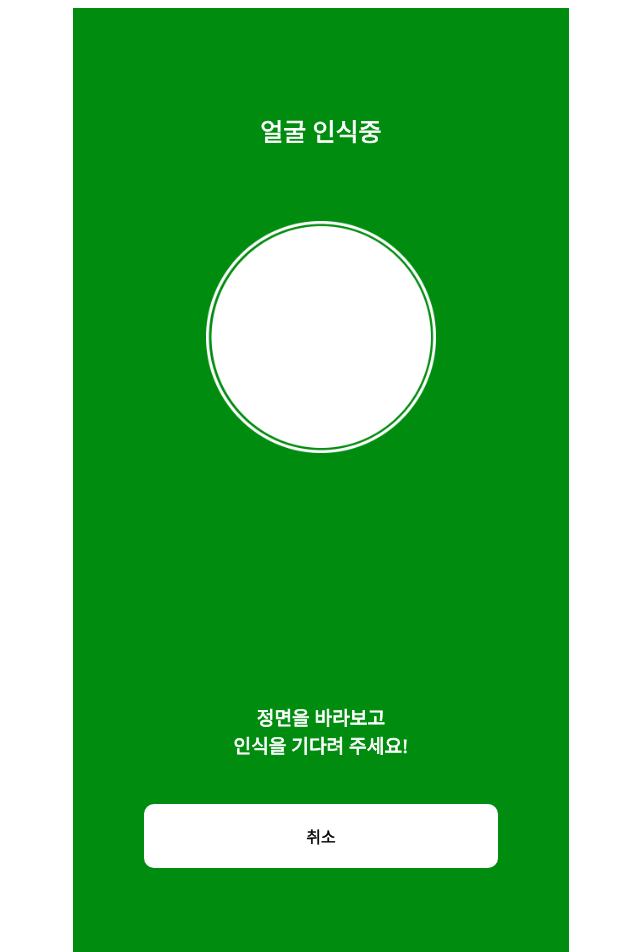
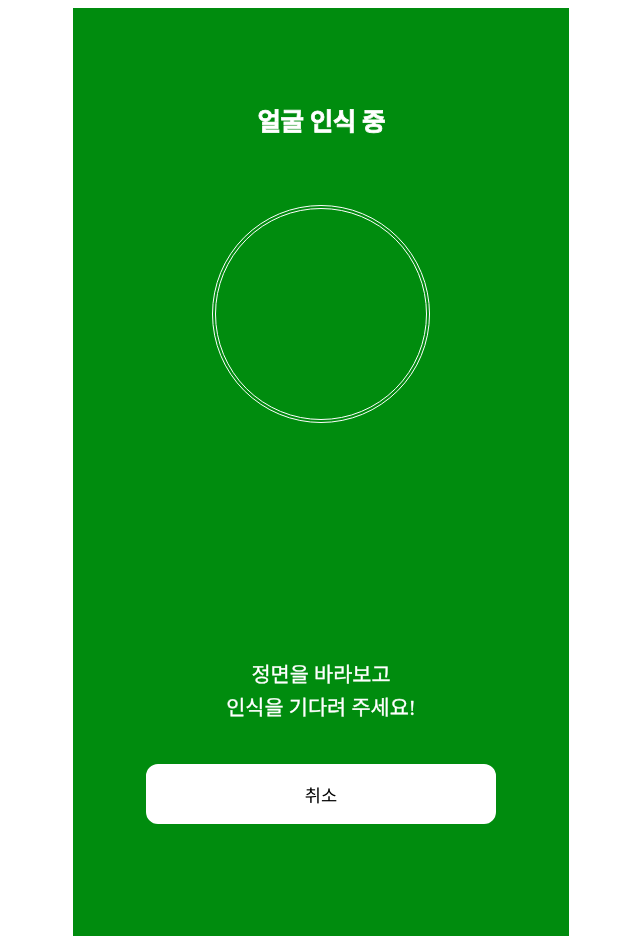
Before and after one commit to app-and-me/2025_ITShow_MirimPay_Client, a React (Vite) app: page /face in a window 1280 px wide. Shown: the top 952 px of the page, without its empty margins (319-959 px from the left). Built offline with nearby package versions, Linux system fonts and the light colour scheme; no server answers.

Commit message:
✨ feat: 얼굴 인식 카메라 기능 추가

```diff
--- a/package.json
+++ b/package.json
@@ -14,6 +14,7 @@
     "react": "^19.0.0",
     "react-dom": "^19.0.0",
     "react-router-dom": "^7.5.3",
+    "react-webcam": "^7.2.0",
     "styled-components": "^6.1.17"
   },
   "devDependencies": {
--- a/src/pages/Face.tsx
+++ b/src/pages/Face.tsx
@@ -1,6 +1,7 @@
-// import styled from "styled-components";
-import FaceCircleimg from '../assets/FaceRecognition.png';
-import styled, { createGlobalStyle } from 'styled-components';
+import React from 'react'
+import Webcam from 'react-webcam'
+import styled, { createGlobalStyle } from 'styled-components'
+
 
 const GlobalStyle = createGlobalStyle`
   body {
@@ -8,78 +9,99 @@ const GlobalStyle = createGlobalStyle`
   }
 `;
 
-const FaceContainer = styled.div`
+const Container = styled.div`
   padding: 1.5rem;
   padding-bottom: 7rem;
   max-width: 28rem;
   margin: 0 auto;
   background-color: #008C0E;
-`
+`;
 
-const Title = styled.p`
+const Title = styled.h2`
   text-align: center;
   font-size: 25px;
   color: white;
   -webkit-text-stroke: 0.8px white;
-  margin-top: 80px;
-  padding-bottom: 3rem;
+  margin-top: 70px;
+  margin-bottom: 45px;
+`
+const Camerabox = styled.div`
+  display: flex;
+  flex-direction: column;
+  align-items: center;
 `
 
-const Face_Wrapper = styled.div`
-  text-align: center;
-`
-
-const FaceCircle = styled.img`
-  padding-bottom: 25rem;
-  width: 230px;
-  max-width: 31rem;
-  display: block;
-  margin-top: 45px;
-  align-item: center;
-  display: block;
-  margin: 0 auto;
-`
-
-const SubTitle = styled.div`
-  margin-top: -150px;
-  text-align: center;
-  font-size: 1.2rem;
-  color: white;
-  -webkit-text-stroke: 0.8px white;
-`
-const Wrapper = styled.div`
+const CameraWrapper = styled.div`
+  margin-top: 5%;
+  margin-bottom: 30%;
+  width: 210px;
+  height: 210px;
+  border-radius: 50%;
+  border: 4px double white;
+  overflow: hidden;
   display: flex;
   justify-content: center;
   align-items: center;
 `
-const Button = styled.div`
-  display: flex;
+
+const StyledWebcam = styled(Webcam)`
+  width: 100%;
+  height: 100%;
+  object-fit: cover;
+`
+
+const Subtitle = styled.div`
+  color: white;
+  text-align: center;
+  font-size: 1.3rem;
+  margin-top: 100px;
+  -webkit-text-stroke: 0.4px white;
+  line-height: 1.6;
+`
+const Button = styled.button`
+  margin: 40px auto 0 auto;
+  margin-top: 40px;
   width: 350px;
   height: 60px;
+  border-radius: 12px;
+  border: 2px solid white;
+  background-color: white;
+  color: black;
+  font-size: 1.1rem;
+  cursor: pointer;
+    display: flex;
   justify-content: center;
   align-items: center;
-  margin-top:45px;
-  border-radius: 10px;
-  border: 2px solid #FFF;
-  background: #FFF;
-  color: black;
-  -webkit-text-stroke: 0.4px black;
+`
+const ButtonWrapper = styled.div`
+  display: flex;
+  justify-content: center;
+  width: 100%;
+`
 
-`
 export default function Face() {
   return (
     <>
       <GlobalStyle />
-      <FaceContainer>
-        <Title>얼굴 인식중</Title>
-        <Face_Wrapper>
-          <FaceCircle src={FaceCircleimg} alt="얼굴인식" />
-        </Face_Wrapper>
-        <SubTitle>정면을 바라보고<br></br>인식을 기다려 주세요!</SubTitle>
-        <Wrapper>
+      <Container>
+        <Title>얼굴 인식 중</Title>
+        <Camerabox>
+          <CameraWrapper>
+            <StyledWebcam
+              audio={false}
+              mirrored={true}
+              screenshotFormat="image/jpeg"
+              videoConstraints={{
+                facingMode: "user",
+              }}
+            />
+          </CameraWrapper>
+        </Camerabox>
+        <Subtitle>정면을 바라보고<br />인식을 기다려 주세요!</Subtitle>
+        <ButtonWrapper>
           <Button>취소</Button>
-        </Wrapper>
-      </FaceContainer>
+        </ButtonWrapper>
+      </Container>
     </>
   )
 }
--- a/src/pages/Pin.tsx
+++ b/src/pages/Pin.tsx
@@ -3,6 +3,7 @@ import Pinimg from '../assets/PinRecognition.png';
 import deal from '../assets/deal.svg';
 import React, { useEffect, useState } from 'react';
 import styled, { createGlobalStyle } from 'styled-components';
+
 
 const GlobalStyle = createGlobalStyle`
   body {
```
Also changed, not shown: 1 other file (tests, documents, lock files or other folders).
